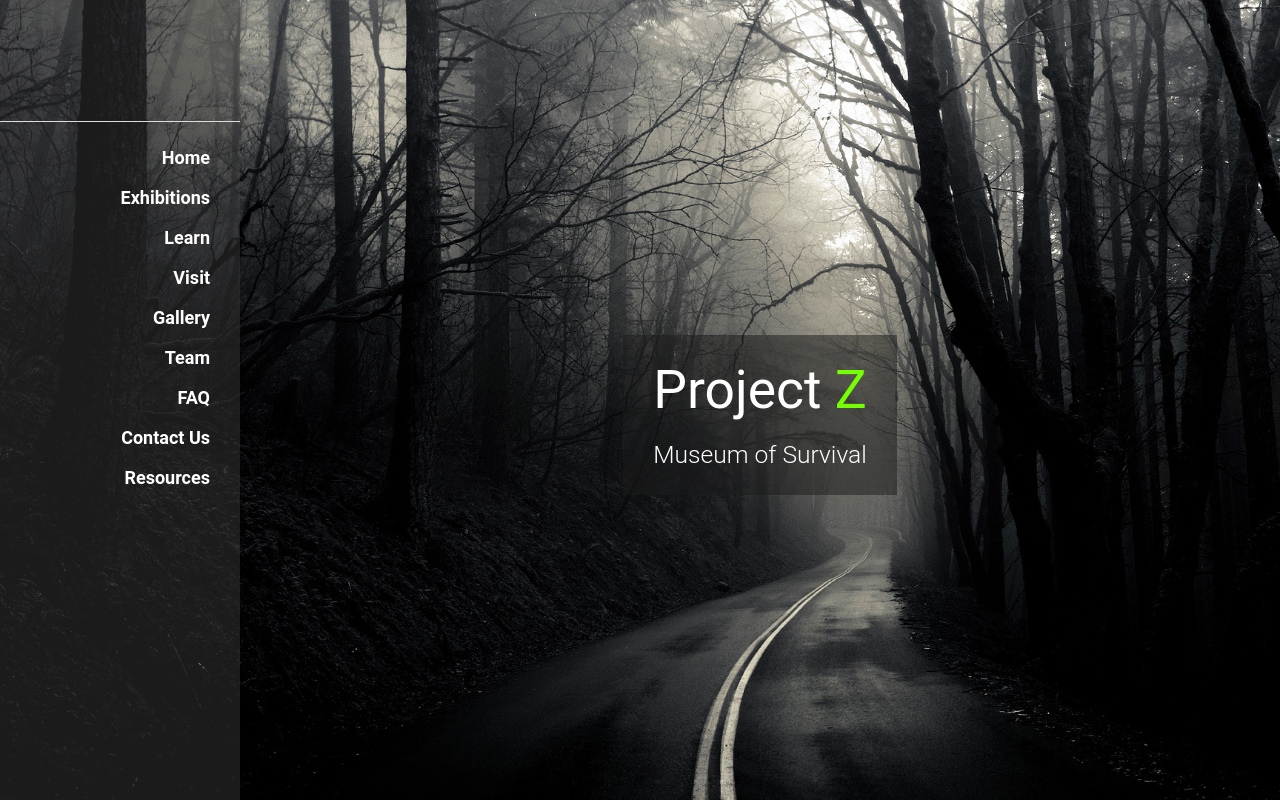
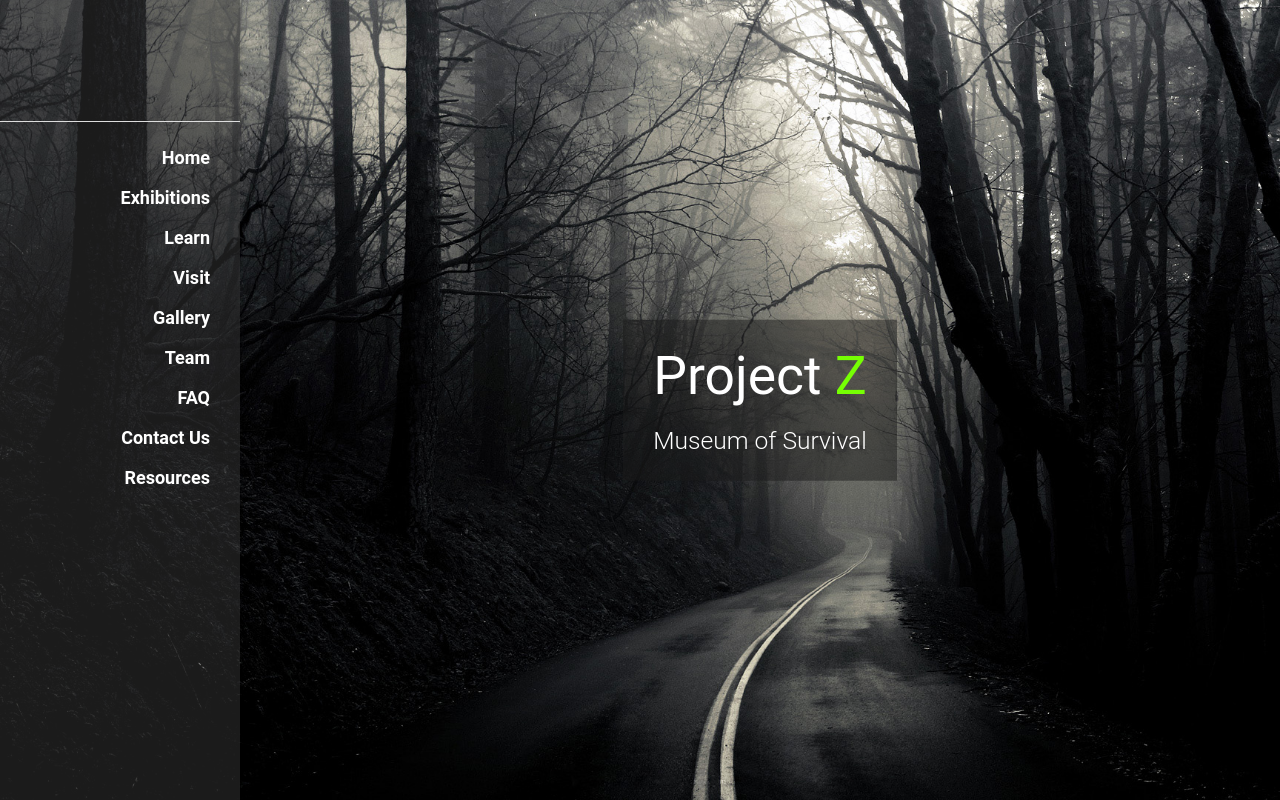
Before and after one commit to bobbyluig/IDP, a Django app: page / in a window 1280 px wide. Run offline with Django 3.2, Linux system fonts and the light colour scheme; some libraries are stand-ins or nearby versions; some web fonts are replaced.

Commit message:
my valigns are amazing

```diff
--- a/sass/components/_global.scss
+++ b/sass/components/_global.scss
@@ -34,6 +34,12 @@ a {
 
 
 // Positioning
+.valign {
+	position: relative;
+	top: 50%;
+	transform: translateY(-50%);
+}
+/*
 .valign-wrapper {
   @include flexbox();
   @include align(center);
@@ -42,6 +48,7 @@ a {
     display: block;
   }
 }
+*/
 
 
 ul {
--- a/static/js/home.js
+++ b/static/js/home.js
@@ -1,16 +1,4 @@
-// Thank you abforce of StackOverflow.
-jQuery.fn.verticalAlign = function ()
-{
-    return this
-            .css("margin-top",($(this).parent().height() - $(this).height())/2 + 'px')
-};
-
 $(document).ready(function() {
 	$('.button-collapse').sideNav();
-	$('#index-banner').verticalAlign();
 	$('#z').css('color', '#76FF03');
 });
-
-$(window).resize(function() {
-	$('#index-banner').verticalAlign();
-});
--- a/templates/home.html
+++ b/templates/home.html
@@ -5,7 +5,7 @@
 
 {% block main %}
 <main>
-	<div class="section" id="index-banner">
+	<div class="section valign" id="index-banner">
 		<div class="container" style="text-align: center">
 			<div class="home-wrapper">
 				<h2 class="header">Project <span id="z">Z</span></h5>
```
Also changed, not shown: static/css/projectz.css.
